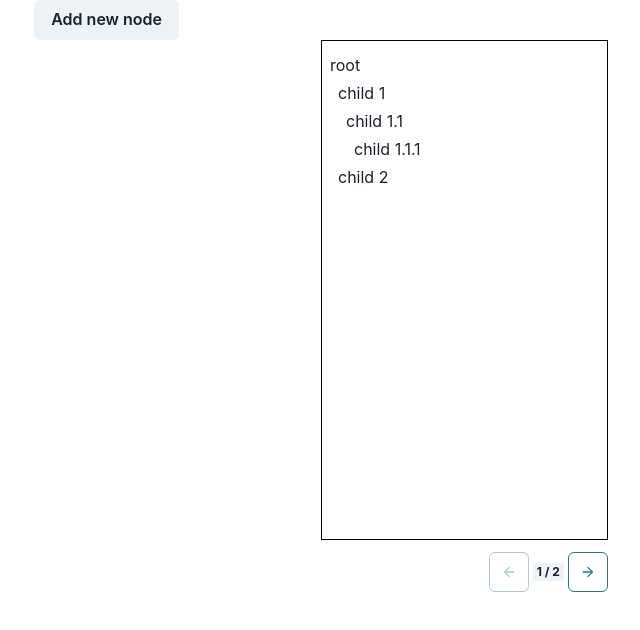
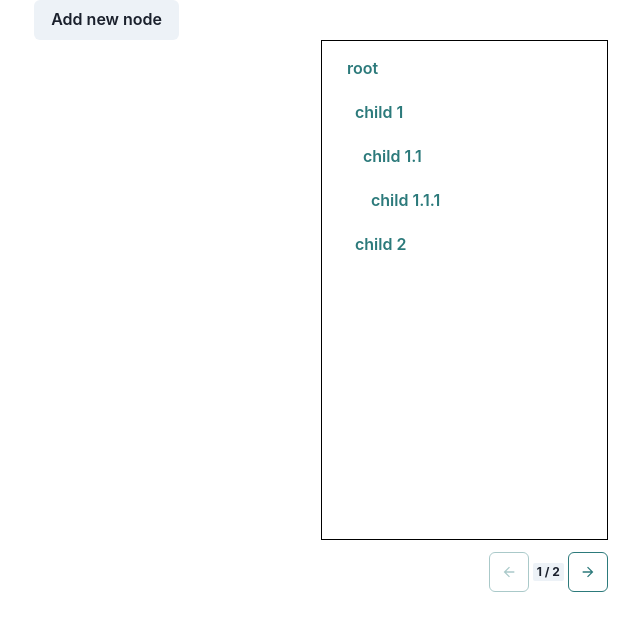
Before and after one commit to nellu-art/my-task-solution, a React (Vite) app: page / in a window 1280 px wide. Shown: the top 630 px of the page, without its empty margins (319-959 px from the left). Built offline with nearby package versions, Linux system fonts and the light colour scheme.

Commit message:
update RenderNode, create Node component

```diff
--- a/src/components/RenderNode.jsx
+++ b/src/components/RenderNode.jsx
@@ -1,18 +1,23 @@
 import { PropTypes } from 'prop-types';
-import { Box } from '@chakra-ui/react';
+import { Box, Editable, EditableInput, EditablePreview, Button } from '@chakra-ui/react';
 
-export function RenderNode({ node, nestingLevel = 0, onSelectNode, selectedNodeId }) {
+export function RenderNode({
+  node,
+  nestingLevel = 0,
+  onSelectNode,
+  selectedNodeId,
+  isEditable = false,
+}) {
   return (
     <>
-      <Box
-        pl={nestingLevel * 2}
-        textAlign='left'
-        pt={1}
-        onClick={() => onSelectNode(node.id)}
-        cursor='pointer'
-        border={selectedNodeId === node.id && '2px solid green'}
-      >
-        {node.value}
+      <Box mb={1}>
+        <Node
+          value={node.value}
+          leftOffset={nestingLevel * 2}
+          selected={selectedNodeId === node.id}
+          onSelect={() => onSelectNode(node.id)}
+          isEditable={isEditable}
+        />
       </Box>
       {node.children.map((child) => {
         return (
@@ -22,6 +27,7 @@ export function RenderNode({ node, nestingLevel = 0, onSelectNode, selectedNodeI
             nestingLevel={nestingLevel + 1}
             onSelectNode={onSelectNode}
             selectedNodeId={selectedNodeId}
+            isEditable={isEditable}
           />
         );
       })}
@@ -29,9 +35,42 @@ export function RenderNode({ node, nestingLevel = 0, onSelectNode, selectedNodeI
   );
 }
 
+const Node = ({ value, leftOffset, deleted, isEditable, selected, onSelect }) => {
+  if (isEditable) {
+    return (
+      <Editable defaultValue={value} isDisabled={deleted}>
+        <EditablePreview />
+        <EditableInput />
+      </Editable>
+    );
+  }
+
+  return (
+    <Button
+      colorScheme='teal'
+      variant={selected ? 'outline' : 'ghost'}
+      isDisabled={deleted}
+      onClick={onSelect}
+      ml={leftOffset}
+    >
+      {value}
+    </Button>
+  );
+};
+
+Node.propTypes = {
+  value: PropTypes.string.isRequired,
+  leftOffset: PropTypes.number.isRequired,
+  deleted: PropTypes.bool,
+  isEditable: PropTypes.bool,
+  selected: PropTypes.bool,
+  onSelect: PropTypes.func,
+};
+
 RenderNode.propTypes = {
   node: PropTypes.object.isRequired,
   nestingLevel: PropTypes.number.isRequired,
   onSelectNode: PropTypes.func.isRequired,
   selectedNodeId: PropTypes.string,
+  isEditable: PropTypes.bool,
 };
```
